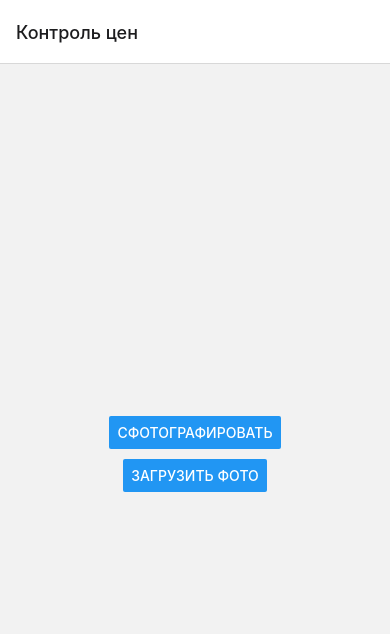
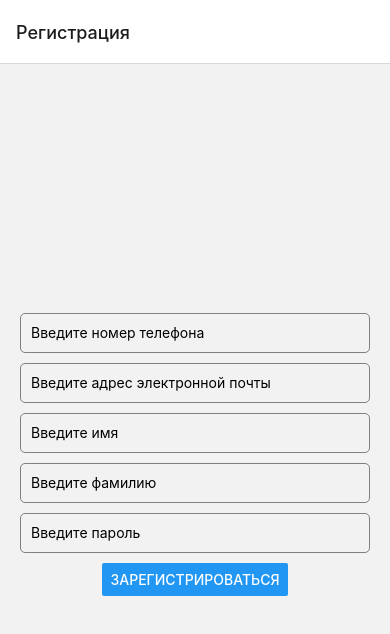
Before and after one commit to horv1tz/hacksochi, a React Native app in the folder frontend/: screen / in a window 390 px wide. Shown: the top 634 px of the page. Built offline with nearby package versions, Linux system fonts and the light colour scheme.

Commit message:
наверстал админку и формочку регистрации

```diff
--- a/frontend/App.js
+++ b/frontend/App.js
@@ -6,12 +6,14 @@ import Home from './screens/Home';
 import Camera from './screens/Camera';
 import UploadImages from './screens/UploadImages';
 import Admin from "./screens/Admin";
+import Register from "./screens/Register";
 const Stack = createStackNavigator();
 
 export default function App() {
   return (
 <NavigationContainer>
   <Stack.Navigator>
+    <Stack.Screen name="Регистрация" component={Register} />
     <Stack.Screen name="Контроль цен" component={Home} />
     <Stack.Screen name="Камера" component={Camera} />
     <Stack.Screen name="Загрузить изображение" component={UploadImages} />
--- a/frontend/screens/Admin.jsx
+++ b/frontend/screens/Admin.jsx
@@ -1,10 +1,114 @@
-import React from'react'
-import {View,Text} from'react-native'
+import React, { useState } from 'react';
+import { View, Text, Image, Button, FlatList, TouchableOpacity, StyleSheet } from 'react-native';
 
-export default function Admin() {
+const Admin = () => {
+    const [tasks, setTasks] = useState([
+        {
+            id: 1,
+            createdAt: '2024-04-13',
+            name: 'Task 1',
+            storeName: 'Store A',
+            image: 'https://example.com/image1.jpg',
+            status: 1,
+        },
+        {
+            id: 2,
+            createdAt: '2024-04-12',
+            name: 'Task 2',
+            storeName: 'Store B',
+            image: 'https://example.com/image2.jpg',
+            status: 0,
+        },
+        {
+            id: 3,
+            createdAt: '2024-04-11',
+            name: 'Task 3',
+            storeName: 'Store C',
+            image: 'https://example.com/image3.jpg',
+            status: 1,
+        },
+    ]);
+
+    const handleChangeStatus = (taskId) => {
+        const updatedTasks = tasks.map(task => {
+            if (task.id === taskId) {
+                return { ...task, status: task.status === 1 ? 0 : 1 }; // Переключаем статус
+            }
+            return task;
+        });
+        setTasks(updatedTasks);
+    };
+
+    const renderTaskItem = ({ item }) => {
+        if (item.status === 0) {
+            return null; // Не отображать задачу, если статус равен нулю
+        }
+
+        return (
+            <View style={styles.taskContainer}>
+                <Text style={styles.taskName}>{item.name}</Text>
+                <Text style={styles.taskInfo}>{item.createdAt}</Text>
+                <Text style={styles.taskInfo}>{item.storeName}</Text>
+                <Image source={{ uri: item.image }} style={styles.taskImage} />
+                <TouchableOpacity
+                    style={styles.button}
+                    onPress={() => handleChangeStatus(item.id)}
+                >
+                    <Text style={styles.buttonText}>Подтвердить</Text>
+                </TouchableOpacity>
+            </View>
+        );
+    };
+
     return (
-        <View>
-            <Text>Admin</Text>
+        <View style={styles.container}>
+            <FlatList
+                data={tasks}
+                renderItem={renderTaskItem}
+                keyExtractor={item => item.id.toString()}
+            />
         </View>
-  );
-}
+    );
+};
+
+const styles = StyleSheet.create({
+    container: {
+        flex: 1,
+        justifyContent: 'center',
+        alignItems: 'center',
+        padding: 20,
+    },
+    header: {
+        fontSize: 24,
+        fontWeight: 'bold',
+        marginBottom: 20,
+    },
+    taskContainer: {
+        marginBottom: 20,
+    },
+    taskName: {
+        fontSize: 18,
+        fontWeight: 'bold',
+        marginBottom: 5,
+    },
+    taskInfo: {
+        marginBottom: 5,
+    },
+    taskImage: {
+        width: 100,
+        height: 100,
+        marginBottom: 10,
+    },
+    button: {
+        backgroundColor: 'blue',
+        padding: 10,
+        borderRadius: 5,
+    },
+    buttonText: {
+        color: 'white',
+        fontWeight: 'bold',
+        textAlign: 'center',
+    },
+});
+
+export default Admin;
--- a/frontend/screens/Home.jsx
+++ b/frontend/screens/Home.jsx
@@ -15,6 +15,10 @@ export default function Home({ navigation }) {
                 onPress={() => navigation.navigate('Загрузить изображение')}
                 style={styles.button}
             />
+            <Button
+                title="Admin"
+                onPress={() => navigation.navigate('Админ-панель')}
+                style={styles.button}/>
         </View>
     );
 }
--- /dev/null
+++ b/frontend/screens/Register.jsx
@@ -0,0 +1,78 @@
+import React, { useState } from 'react';
+import { View, Text, TextInput, Button, StyleSheet } from 'react-native';
+
+const Registration = () => {
+    const [phone, setPhone] = useState('');
+    const [email, setEmail] = useState('');
+    const [firstName, setFirstName] = useState('');
+    const [lastName, setLastName] = useState('');
+    const [password, setPassword] = useState('');
+
+    const handleRegistration = () => {
+        // Обработка отправки данных регистрации
+        console.log('Отправка данных регистрации:', { phone, email, firstName, lastName, password });
+    };
+
+    return (
+        <View style={styles.container}>
+            <TextInput
+                style={styles.input}
+                onChangeText={setPhone}
+                value={phone}
+                keyboardType="phone-pad"
+                placeholder="Введите номер телефона"
+            />
+            <TextInput
+                style={styles.input}
+                onChangeText={setEmail}
+                value={email}
+                keyboardType="email-address"
+                placeholder="Введите адрес электронной почты"
+            />
+            <TextInput
+                style={styles.input}
+                onChangeText={setFirstName}
+                value={firstName}
+                placeholder="Введите имя"
+            />
+            <TextInput
+                style={styles.input}
+                onChangeText={setLastName}
+                value={lastName}
+                placeholder="Введите фамилию"
+            />
+            <TextInput
+                style={styles.input}
+                onChangeText={setPassword}
+                value={password}
+                secureTextEntry
+                placeholder="Введите пароль"
+            />
+            <Button title="Зарегистрироваться" onPress={handleRegistration} />
+        </View>
+    );
+};
+
+const styles = StyleSheet.create({
+    container: {
+        flex: 1,
+        justifyContent: 'center',
+        alignItems: 'center',
+        padding: 20,
+    },
+    label: {
+        fontSize: 16,
+        marginBottom: 5,
+    },
+    input: {
+        width: '100%',
+        height: 40,
+        borderColor: 'gray',
+        borderWidth: 1,
+        borderRadius: 5,
+        marginBottom: 10,
+        paddingHorizontal: 10,
+    },
+});
+
+export default Registration;
```
